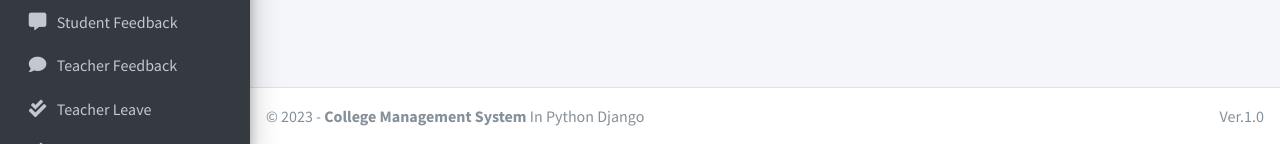
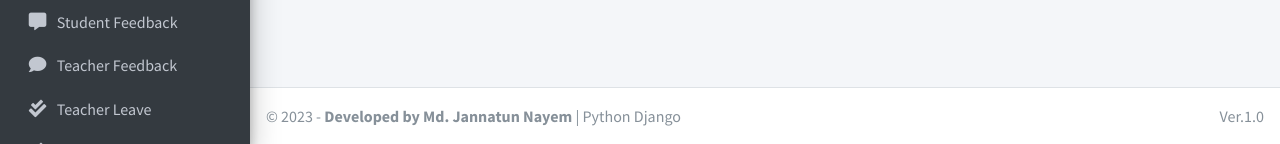
Before and after one commit to team-gigabyte10/college, a Django app: page /course/add in a window 1280 px wide. Shown: the part 656-800 px from the top of the page. Run offline with Django 3.2, Linux system fonts and the light colour scheme; a user stored in the database is signed in; some libraries are stand-ins or nearby versions.

Commit message:
Update footer.html

```diff
--- a/main_app/templates/main_app/footer.html
+++ b/main_app/templates/main_app/footer.html
@@ -1,6 +1,6 @@
 <footer class="main-footer">
-    &copy; {% now "Y" %} - <strong>College Management System</strong>
-    In Python Django
+    &copy; {% now "Y" %} - <strong>Developed by Md. Jannatun Nayem</strong>
+    | Python Django
     <div class="float-right d-none d-sm-inline-block">
        Ver.1.0
     </div>
```
